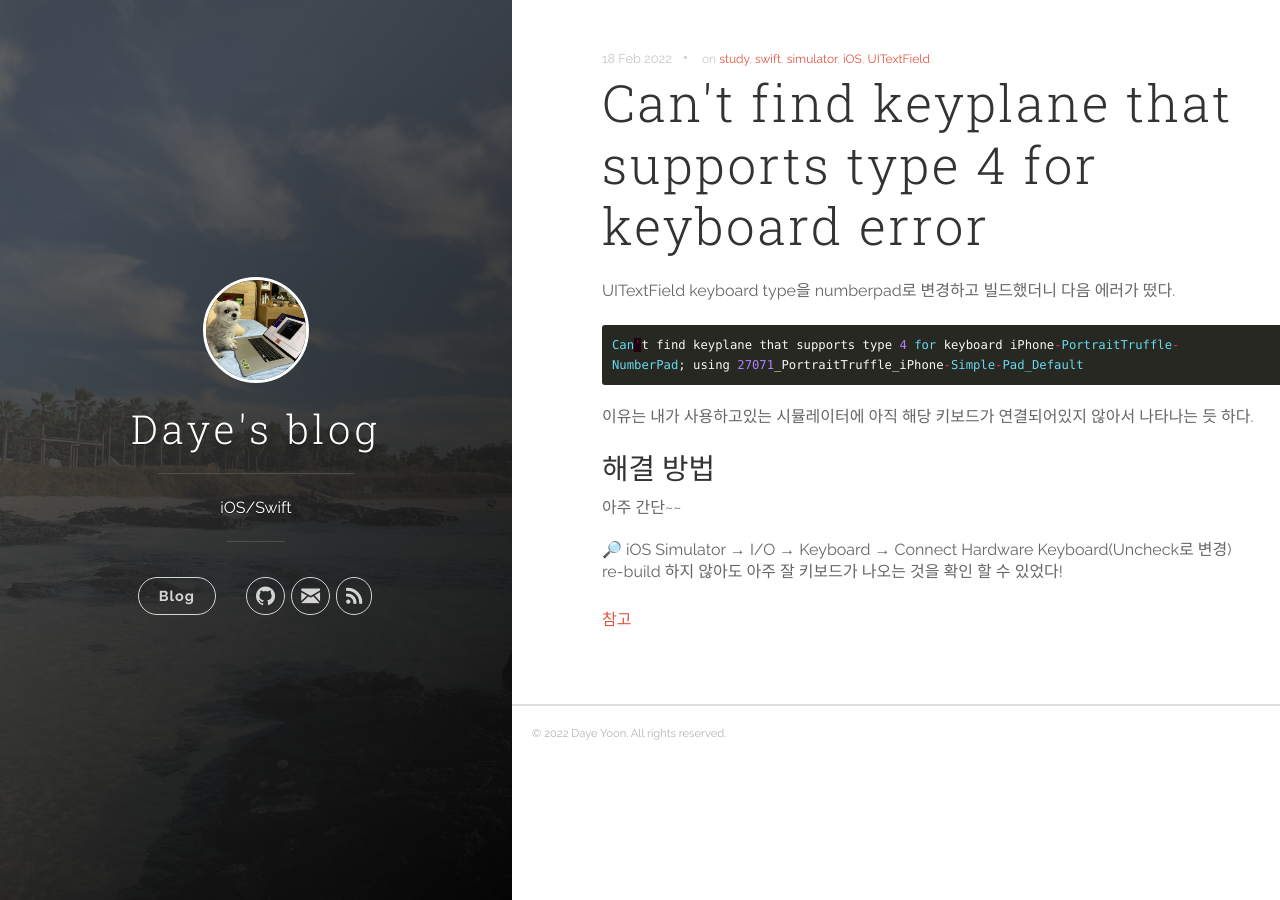
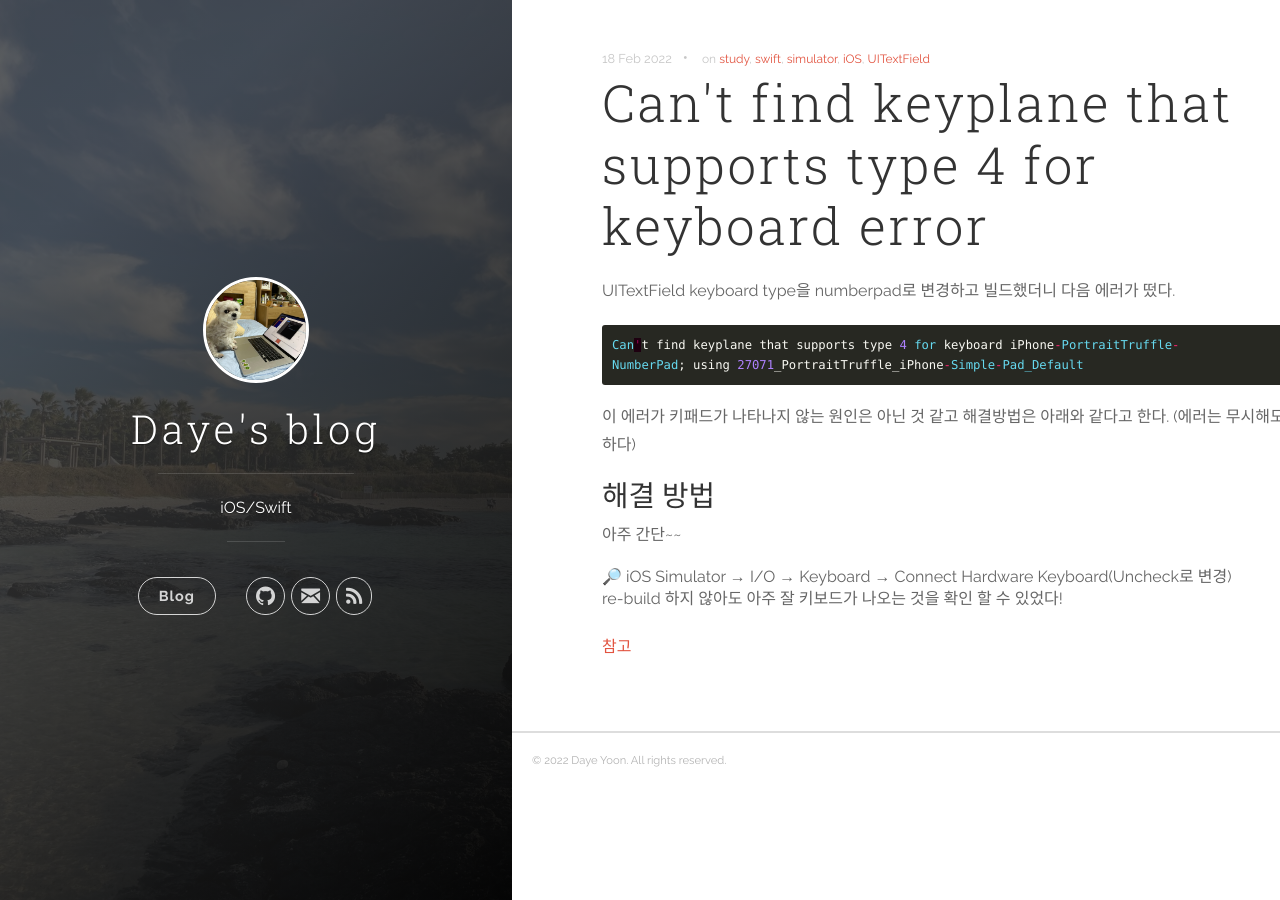
Before and after one commit to dy-yb/dy-yb.github.io, a Jekyll site: the page built from _posts/2022-02-18-UITextFieldError.md, in a window 1280 px wide. Built offline with Jekyll 4.4.1, drawn with Linux system fonts in a browser that asks for light colours.

Commit message:
Update 2022-02-18-UITextFieldError.md

````diff
--- a/_posts/2022-02-18-UITextFieldError.md
+++ b/_posts/2022-02-18-UITextFieldError.md
@@ -11,7 +11,7 @@ Can't find keyplane that supports type 4 for keyboard iPhone-PortraitTruffle-
 NumberPad; using 27071_PortraitTruffle_iPhone-Simple-Pad_Default
 ```
 
-이유는 내가 사용하고있는 시뮬레이터에 아직 해당 키보드가 연결되어있지 않아서 나타나는 듯 하다.
+이 에러가 키패드가 나타나지 않는 원인은 아닌 것 같고 해결방법은 아래와 같다고 한다. (에러는 무시해도 무관하다)
 
 ### 해결 방법
 
````
